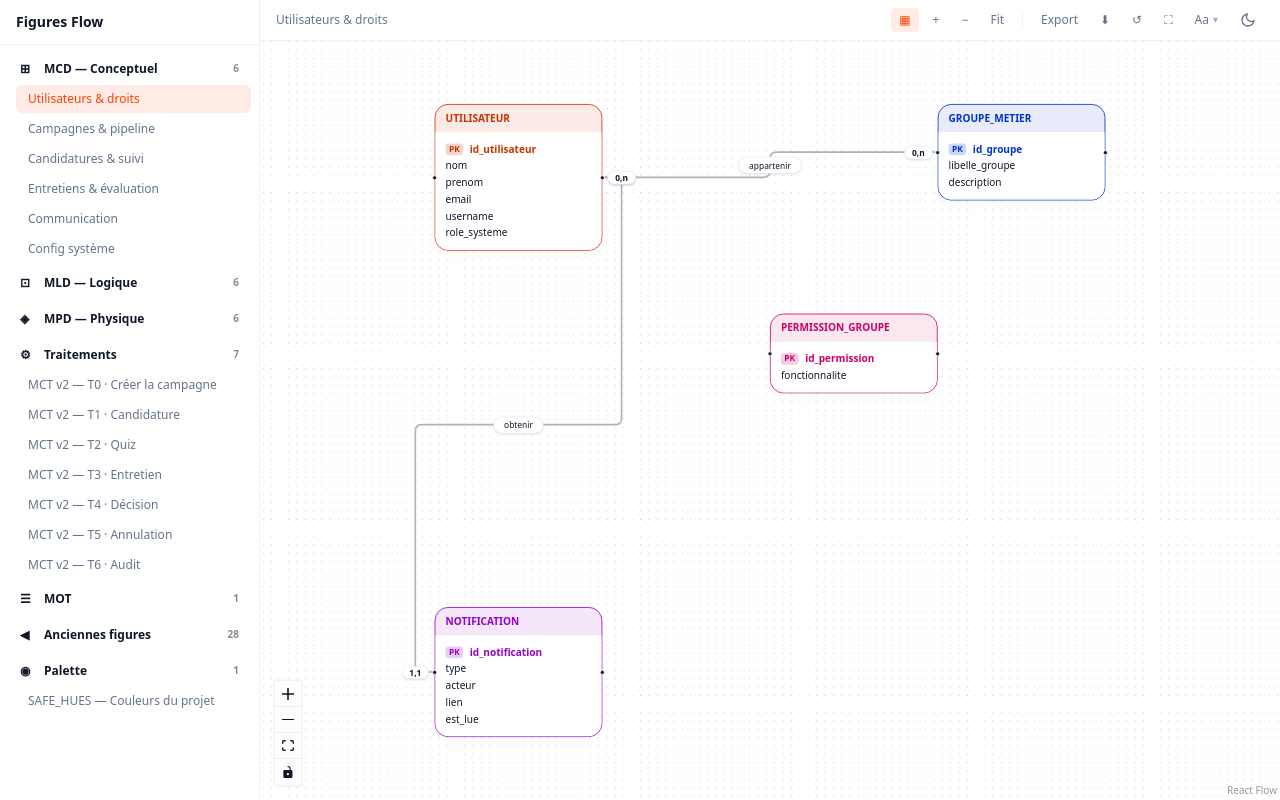
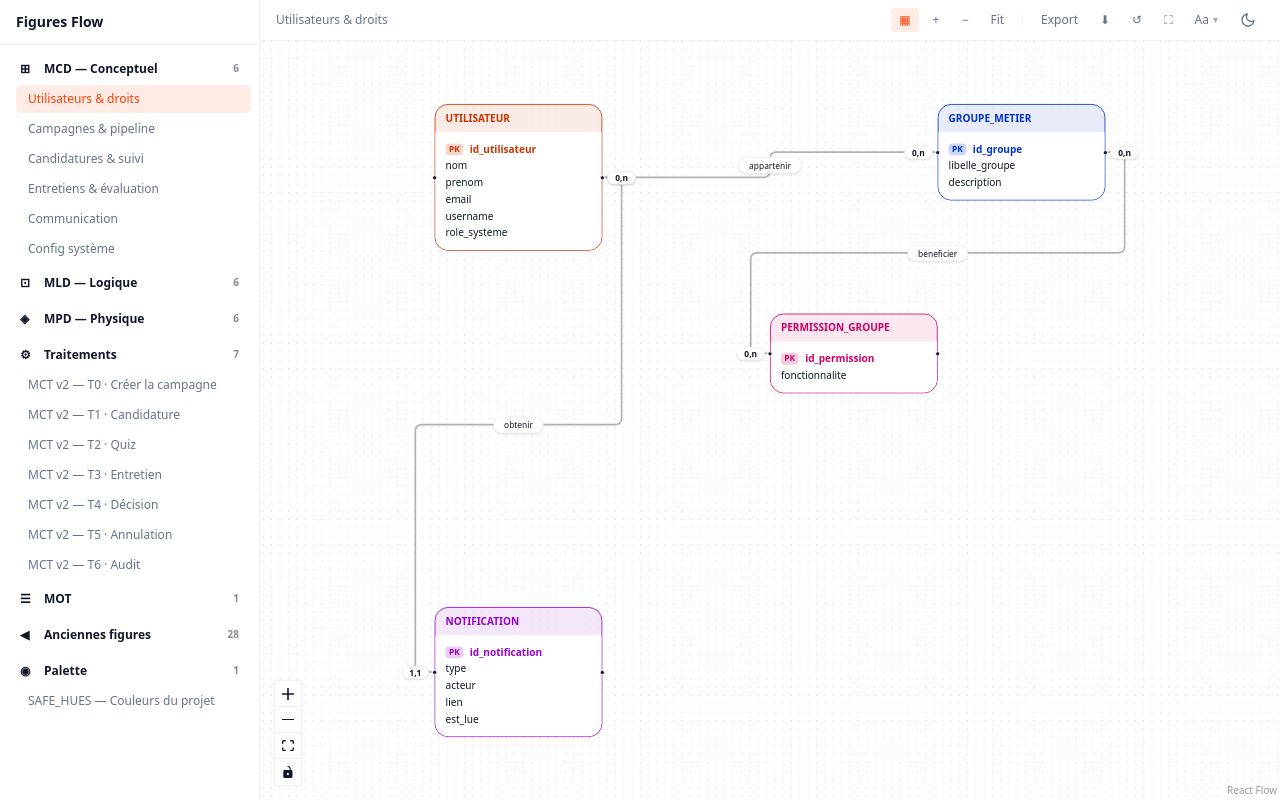
Before and after one commit to doucie/synelia_quizapp, a React (Vite) app in the folder z_mémoire/figures_flow/: page / in a window 1280 px wide. Built offline with nearby package versions, Linux system fonts and the light colour scheme; a web font is replaced by a local one.

Commit message:
fix(mcd): restore missing beneficier edge (GROUPE_METIER ↔ PERMISSION_GROUPE)

```diff
--- a/z_mémoire/figures_flow/src/diagrams/nouveau/mcd/utilisateurs_droits.ts
+++ b/z_mémoire/figures_flow/src/diagrams/nouveau/mcd/utilisateurs_droits.ts
@@ -76,6 +76,13 @@ export const utilisateursDroits: DiagramDefinition = {
       data: { label: 'appartenir', cardFrom: '0,n', cardTo: '0,n' },
     },
     {
+      id: 'e-beneficier-groupe-perm',
+      source: 'groupe_metier',
+      target: 'groupe_permission',
+      type: 'relationship',
+      data: { label: 'beneficier', cardFrom: '0,n', cardTo: '0,n' },
+    },
+    {
       id: 'e-recevoir-notification',
       source: 'utilisateur',
       target: 'notification',
```
